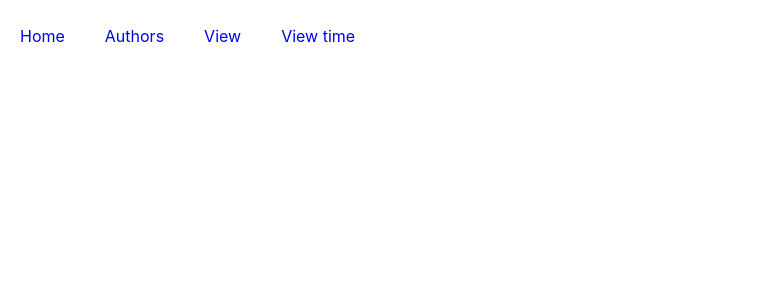
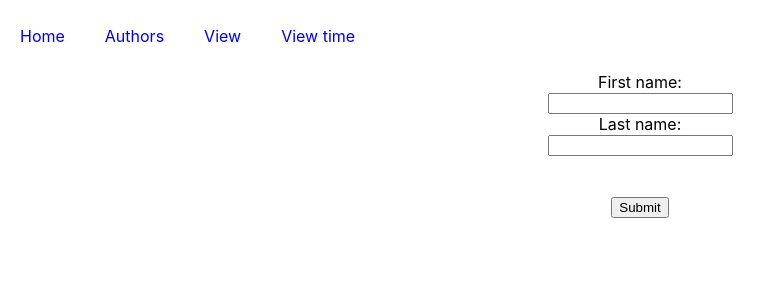
Before and after one commit to rajan-gith/library-demo, a React (Create React App) app: page /authors/edit/1 in a window 1280 px wide. Shown: the top 300 px of the page, without its empty margins (0-775 px from the left). Built offline with nearby package versions, Linux system fonts and the light colour scheme; no server answers.

Commit message:
switch to edit component added

```diff
--- a/src/components/Menu.js
+++ b/src/components/Menu.js
@@ -4,6 +4,7 @@ import Authors from './author/Index.js';
 import NewAuthor from './author/new';
 import View from './author/view';
 import Show from './author/show';
+import EditAuthor from './author/edit';
 import ViewTime from './author/view_time';
 import {Link} from 'react-router-dom'
 
@@ -44,6 +45,7 @@ class Menu extends Component{
 							<Route  exact path="/view"  component = {View} />
 							<Route  exact path="/view_time"  component = {ViewTime} />
 							<Route  exact path="/authors/:id"  component = {Show} />
+							<Route  exact path="/authors/edit/:id"  component = {EditAuthor} />
 						</Switch>
 					</div>
 				</BrowserRouter>
```
